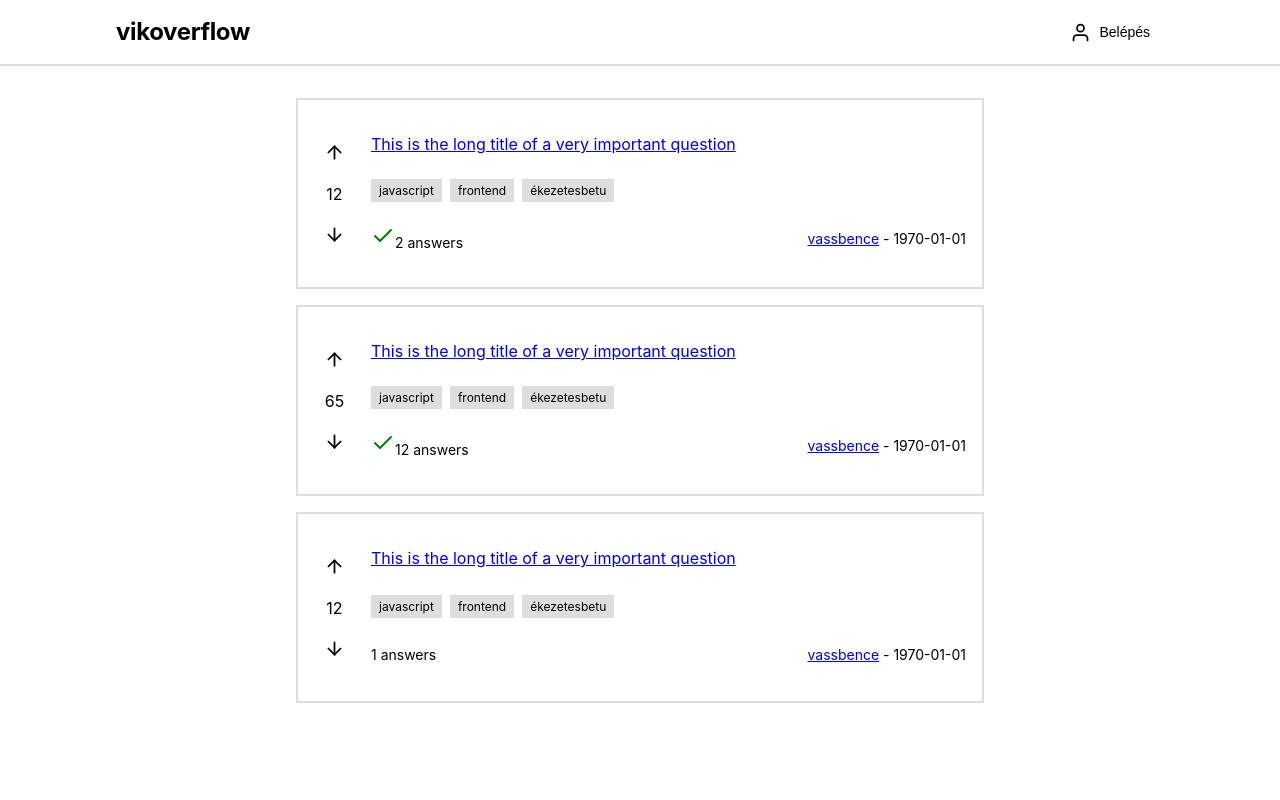
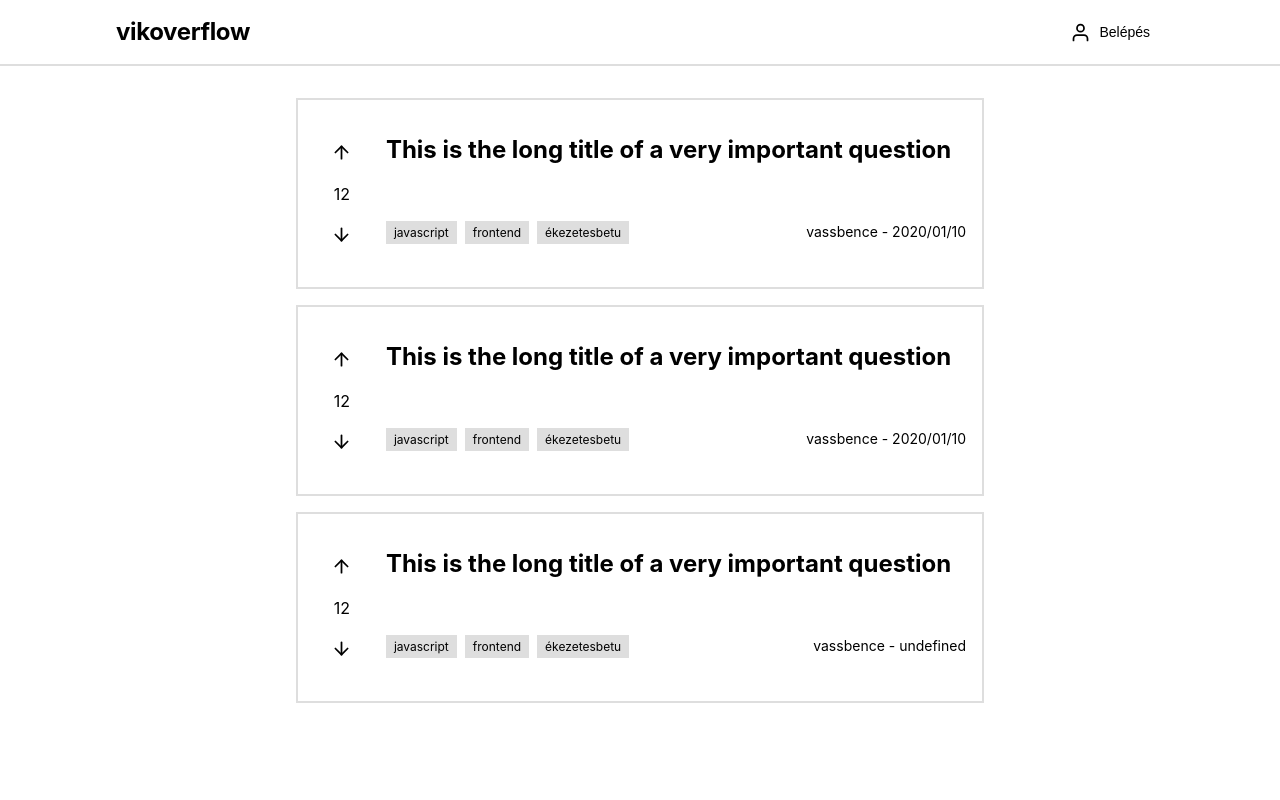
Before and after one commit to DevTeamSCH/vikoverflow-frontend, a Next.js app: page / in a window 1280 px wide. Shown: the top 800 px of the page. Built offline with nearby package versions, Linux system fonts and the light colour scheme; a web font is replaced by a local one.

Commit message:
removed list item, added flags to question component

```diff
--- a/src/components/answer/answer.js
+++ b/src/components/answer/answer.js
@@ -11,7 +11,7 @@ export default ({
   vote_count,
   user_vote,
   is_accepted,
-  comments
+  comments = []
 }) => {
   const [userVote, setVote] = useState(VOTE.NONE);
   const handleUpvote = () =>
@@ -22,7 +22,7 @@ export default ({
   return (
     <div
       className={cn("container", {
-        hasComment: comments?.length > 0,
+        hasComment: comments.length > 0,
         isAccepted: is_accepted
       })}
     >
--- a/src/components/question/index.js
+++ b/src/components/question/index.js
@@ -1,3 +1,2 @@
 export { default } from "./question";
 export { default as QuestionRow } from "./row";
-export { default as QuestionListItem } from "./listItem";
--- a/src/components/question/listItem.js
+++ /dev/null
@@ -1,96 +0,0 @@
-import { useState } from "react";
-import Vote, { VOTE_STATE as VOTE } from "./vote";
-import Link from "next/link";
-import Tag from "./tag";
-import { Check } from "react-feather";
-
-export default ({
-  id,
-  title,
-  owner,
-  vote_count,
-  user_vote,
-  answer_count,
-  answered,
-  tags
-}) => {
-  const [userVote, setVote] = useState(VOTE.NONE);
-  const handleUpvote = () =>
-    setVote(userVote === VOTE.UP ? VOTE.NONE : VOTE.UP);
-  const handleDownvote = () =>
-    setVote(userVote === VOTE.DOWN ? VOTE.NONE : VOTE.DOWN);
-
-  return (
-    <div className="container">
-      <div className="voting-container">
-        <Vote
-          value={user_vote}
-          count={vote_count}
-          onUpvote={handleUpvote}
-          onDownvote={handleDownvote}
-        />
-      </div>
-      <div className="title-container">
-        <Link href={`/questions/${id}`}>
-          <a className="title">{title}</a>
-        </Link>
-      </div>
-      <div className="tags-container">
-        <div className="tags">
-          {tags.map(t => (
-            <Tag key={t.id} {...t} />
-          ))}
-        </div>
-      </div>
-      <div className="meta-container">
-        <span className="info">
-          {answered ? <Check color="green" /> : ""}
-          {answer_count} answers
-        </span>
-        <span className="info">
-          <Link href={`/users/${owner}`}>
-            <a>{owner}</a>
-          </Link>
-          {` - 1970-01-01`}
-        </span>
-      </div>
-      <style jsx>{`
-        .container {
-          display: grid;
-          grid-gap: 1rem;
-          grid-template-columns: auto 1fr;
-          grid-template-areas: "voting title" "voting tags" "voting meta";
-          border: 2px solid var(--accents-3);
-          padding: var(--gap-double) var(--gap);
-        }
-
-        .voting-container {
-          grid-area: voting;
-        }
-
-        .title-container {
-          grid-area: title;
-        }
-
-        .tags-container {
-          grid-area: tags;
-        }
-
-        .meta-container {
-          grid-area: meta;
-          display: flex;
-          justify-content: space-between;
-          align-items: center;
-        }
-
-        .tags > :global(*:not(:first-child)) {
-          margin-left: var(--gap-half);
-        }
-
-        .info {
-          font-size: 0.875rem;
-        }
-      `}</style>
-    </div>
-  );
-};
--- a/src/components/question/question.js
+++ b/src/components/question/question.js
@@ -1,19 +1,22 @@
 import { useState } from "react";
 import Link from "next/link";
+import cn from "classnames";
 import Tag from "./tag";
 import Comment from "./comment";
 import Vote, { VOTE_STATE as VOTE } from "./vote";
 
 // TODO refactor link (a) component
 
+// TODO if(...) {return()} instead of && flags
+
 export default ({
   id,
   title,
   text,
   tags,
-  author,
+  owner,
   date,
-  comments,
+  comments = [],
   showComments = false
 }) => {
   const [userVote, setVote] = useState(VOTE.NONE);
@@ -23,7 +26,12 @@ export default ({
     setVote(userVote === VOTE.DOWN ? VOTE.NONE : VOTE.DOWN);
 
   return (
-    <div className="container">
+    <div
+      className={cn("container", {
+        hasComment: comments.length > 0,
+        isListItem: !text
+      })}
+    >
       <div className="voting-container">
         <Vote
           value={userVote}
@@ -35,7 +43,7 @@ export default ({
       <Link href={`/questions/${id}`}>
         <a className="title">{title}</a>
       </Link>
-      <p className="text">{text}</p>
+      {text && <p className="text">{text}</p>}
       <div className="info-container">
         <div className="tags">
           {tags.map(t => (
@@ -43,8 +51,8 @@ export default ({
           ))}
         </div>
         <span className="info">
-          <Link href={`/users/${author}`}>
-            <a>{author}</a>
+          <Link href={`/users/${owner}`}>
+            <a>{owner}</a>
           </Link>
           {` - ${date}`}
         </span>
@@ -56,15 +64,6 @@ export default ({
           ))}
         </div>
       )}
-      {/* removing bottom grid gap if comment container is empty by not listing it as an area */}
-      <style jsx>{`
-        .container {
-          grid-template-areas: "voting title" "voting text" "voting info" ${showComments &&
-            comments?.length > 0
-              ? `". comments"`
-              : ""};
-        }
-      `}</style>
       <style jsx>{`
         a {
           cursor: pointer;
@@ -105,6 +104,15 @@ export default ({
           padding: var(--gap-double) var(--gap);
           display: grid;
           grid-gap: 1rem;
+          grid-template-areas: "voting title" "voting text" "voting info";
+        }
+
+        .container.hasComment {
+          grid-template-areas: "voting title" "voting text" "voting info" ". comments";
+        }
+
+        .container.isListItem {
+          grid-template-areas: "voting title" "voting info";
         }
 
         .info-container {
--- a/src/components/question/vote.js
+++ b/src/components/question/vote.js
@@ -1,6 +1,8 @@
 import Button from "../button";
 import cn from "classnames";
 import { ArrowDown, ArrowUp } from "react-feather";
+
+// TODO color
 
 export const VOTE_STATE = {
   UP: "up",
--- a/src/pages/index.js
+++ b/src/pages/index.js
@@ -1,5 +1,5 @@
 import Page from "../components/page";
-import { QuestionListItem, QuestionRow } from "../components/question";
+import Question, { QuestionRow } from "../components/question";
 
 const questions = [
   {
@@ -50,7 +50,7 @@ export default () => (
     <div className="questions">
       {questions.map(q => (
         <QuestionRow key={q.id}>
-          <QuestionListItem {...q} />
+          <Question {...q} />
         </QuestionRow>
       ))}
     </div>
--- a/src/pages/questions/[qid].js
+++ b/src/pages/questions/[qid].js
@@ -48,7 +48,7 @@ QuestionPage.getInitialProps = async ({ query }) => {
         { id: "frontend", name: "frontend" },
         { id: "ekezetesbetu", name: "ékezetesbetu" }
       ],
-      author: "vassbence",
+      owner: "vassbence",
       date: "2020/01/10",
       comments: [
         {
```
